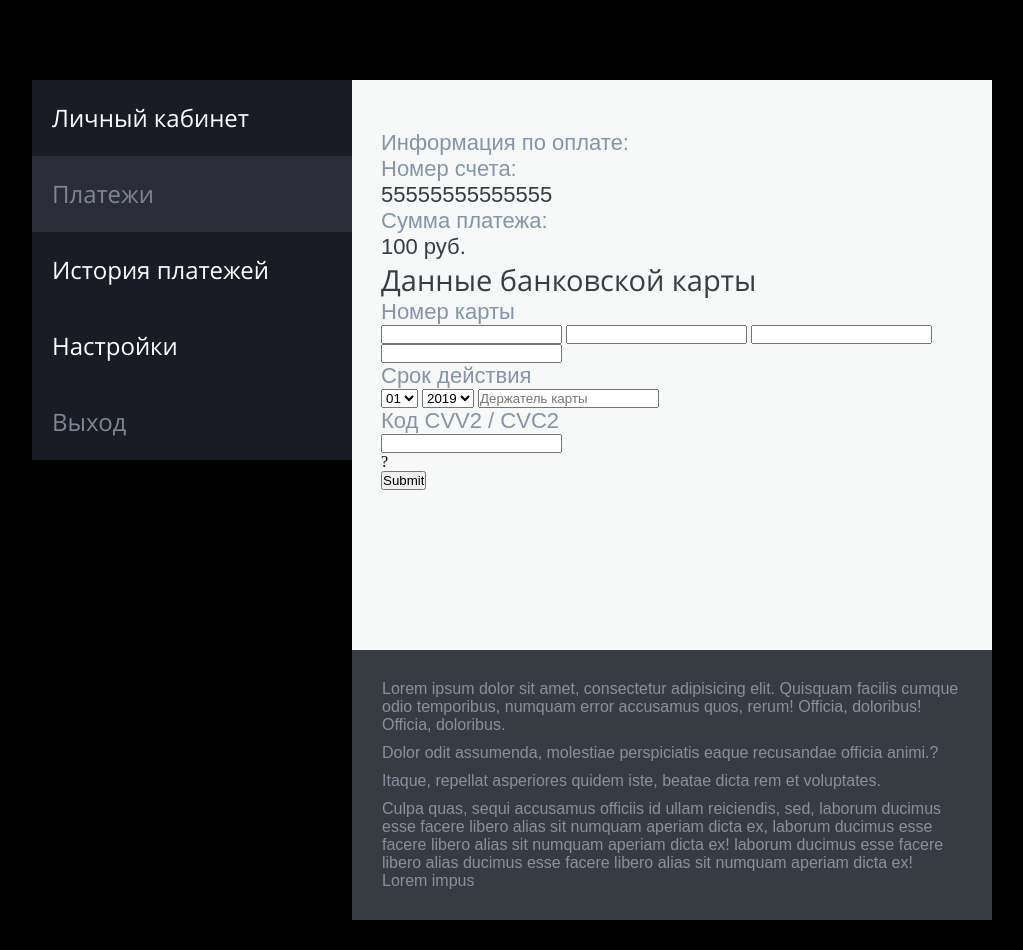
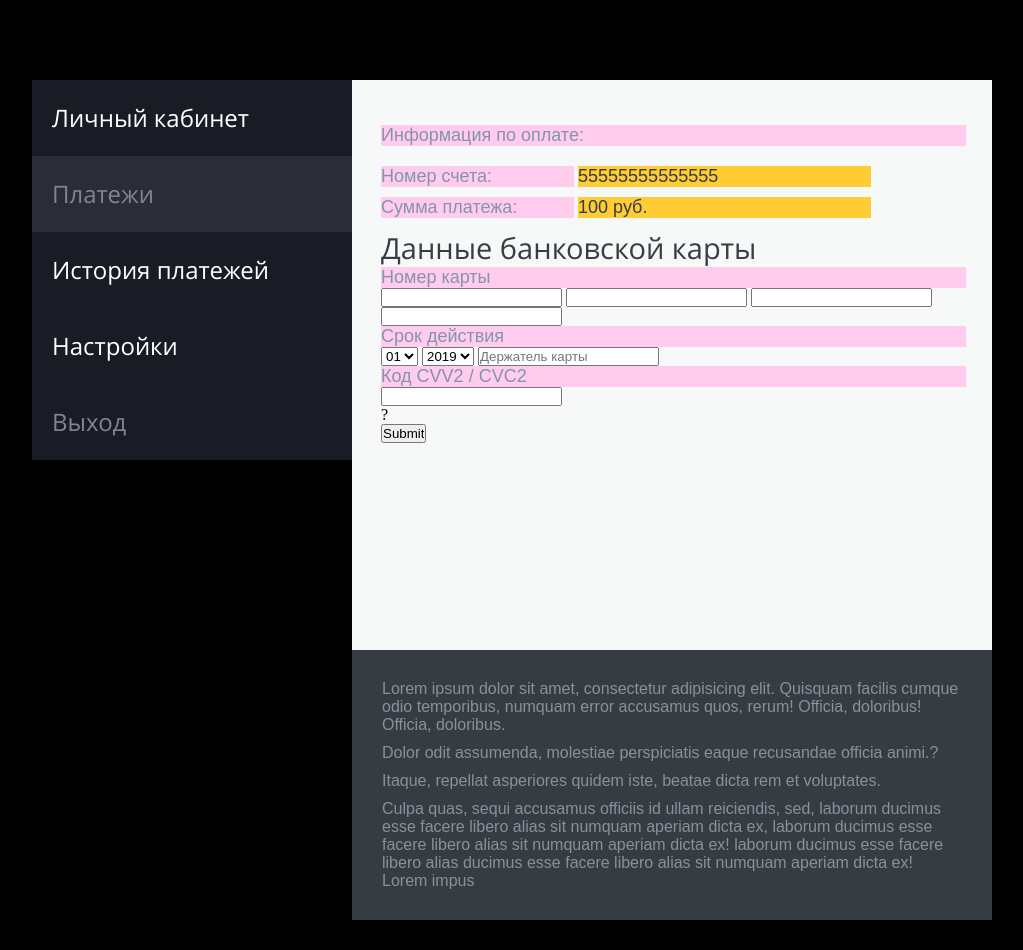
Before and after one commit to AdlerNW/testWork, a website built with webpack: page src/index.html in a window 1280 px wide. Shown: the whole page, without its empty margins (128-1151 px from the left). Built offline with nearby package versions, Linux system fonts and the light colour scheme.

Commit message:
information in css

```diff
--- a/src/index.html
+++ b/src/index.html
@@ -19,11 +19,11 @@
     </div> <!-- menu конец левого блока с меню-->
     <div class="main"> <!-- основная часть-->
       <div class="main__data"> <!-- центральная часть для ввода данных, без footer'а-->
-        <h3>Информация по оплате:</h3>
-        <h3>Номер счета:</h3>
-        <h4 id="accountNumber">55555555555555</h4>
-        <h3>Сумма платежа:</h3>
-        <h4 data-price id="amountPayment">100 руб.</h4> <!--document.querySelectorAll('[data-price]'); -->
+        <h3 class="main__information">Информация по оплате:</h3>
+        <h3 class="main__accountNumber">Номер счета:</h3>
+        <h4>55555555555555</h4>
+        <h3 class="main__amountPayment">Сумма платежа:</h3>
+        <h4 data-price>100 руб.</h4> <!--document.querySelectorAll('[data-price]'); -->
         <h1>Данные банковской карты</h1>
         <form action=""> <!--форма для ввода данных-->
           <div class="main__allData"> <!--левая часть вводимых данных (без cvv кода)-->
--- a/src/index.scss
+++ b/src/index.scss
@@ -77,7 +77,7 @@ body {
 .main__data {
   background: $bgColorMain;
   height: 570px;
-  padding: 50px 26px 29px 29px;
+  padding: 45px 26px 29px 29px;
 }
 
 .main h1{
@@ -86,15 +86,29 @@ body {
 }
 
 .main h3, .main h4{
-  font: normal 22px Arial;
+  font: normal 18px Arial;
 }
 
 .main h3{
   color: $textColorH3;
+  background: #fce;
+}
+
+.main__data .main__information{
+  margin-bottom: 20px;
+}
+
+.main__data .main__accountNumber, .main__data .main__amountPayment{
+  display: inline-block;
+  width: 33%;
+  margin-bottom: 10px;
 }
 
 .main h4{
   color: $textColorH4;
+  background: #fc3;
+  display: inline-block;
+  width: 50%;
 }
 
 .main__cardNumber_error {
```
